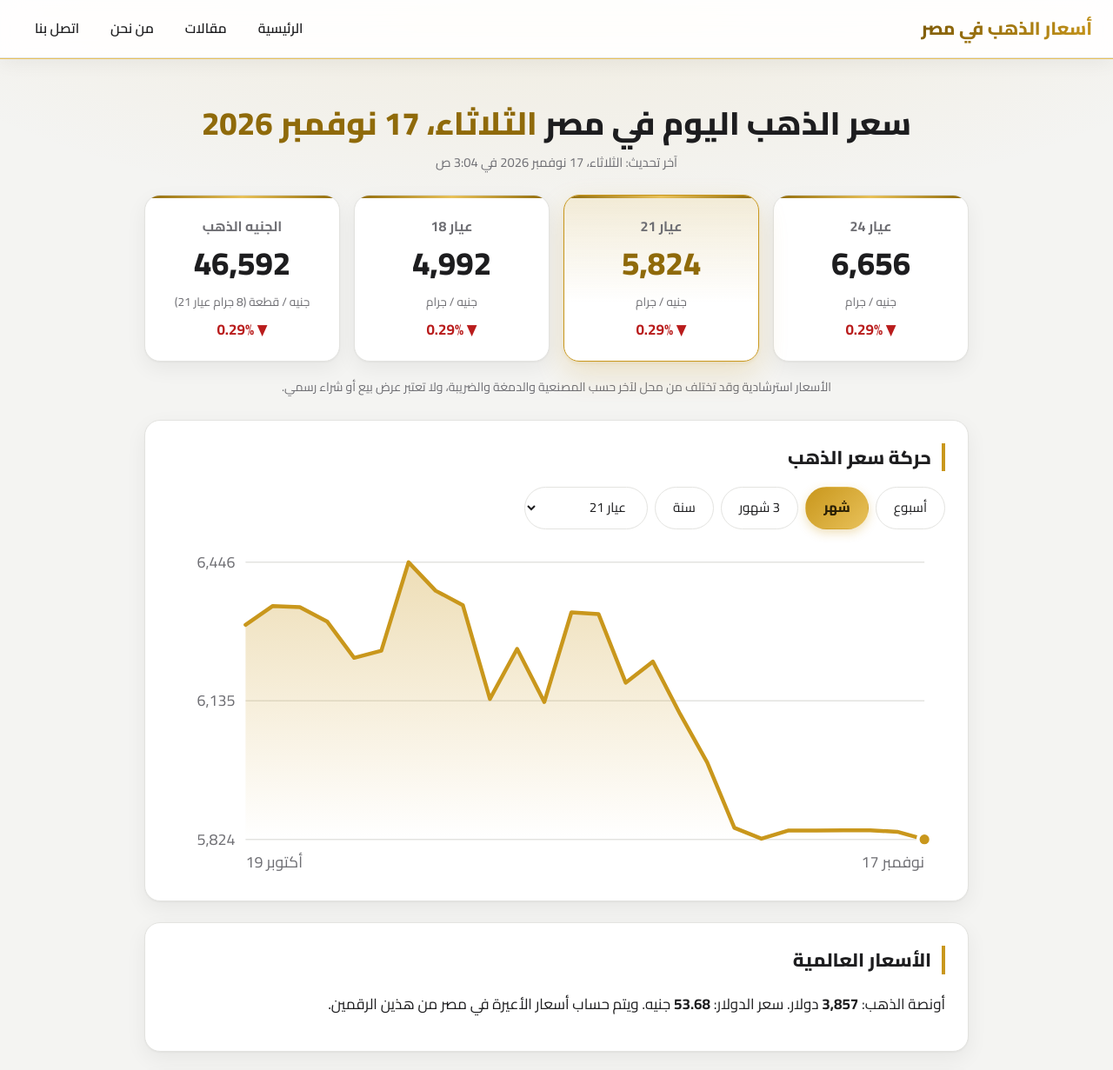
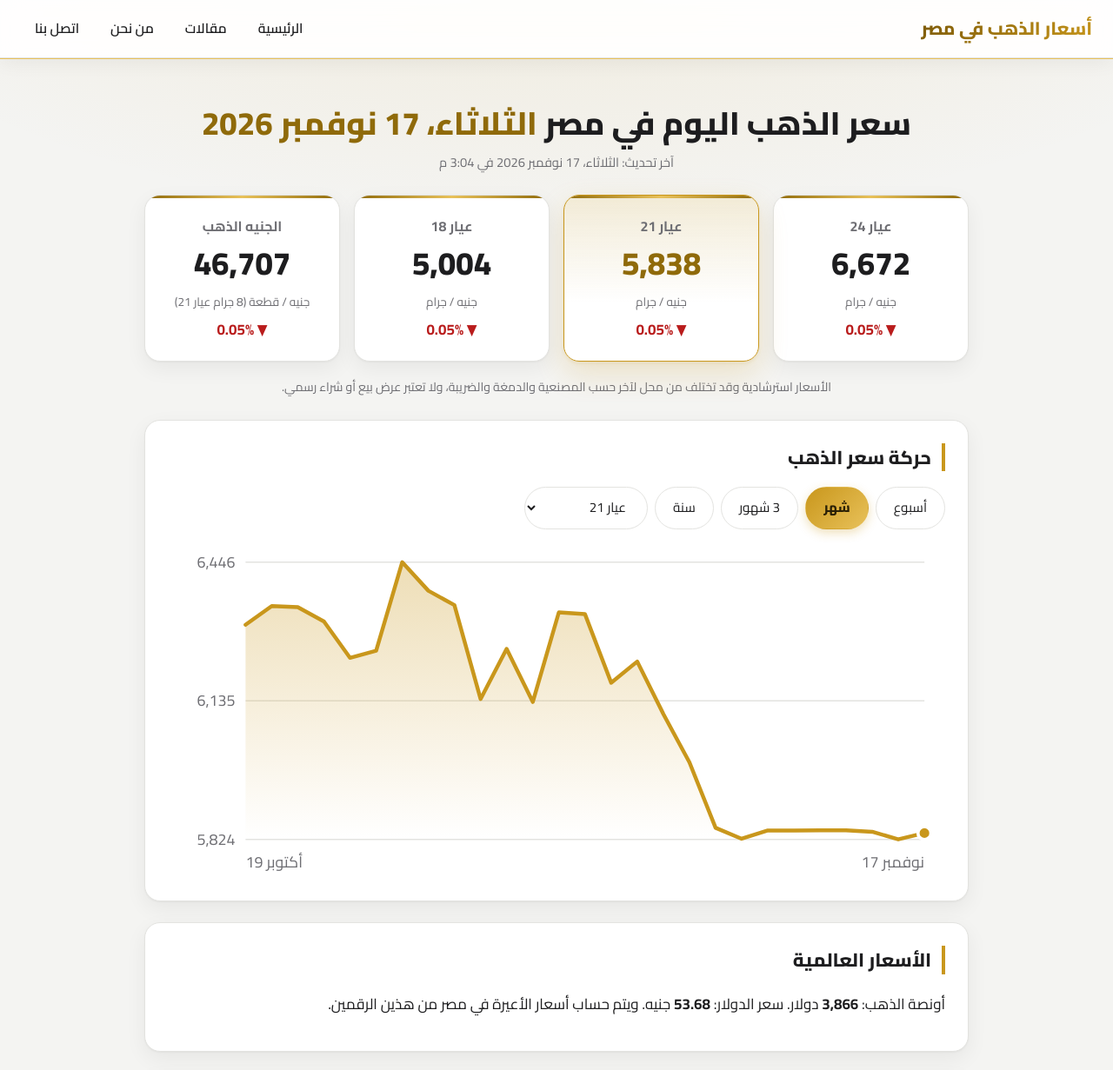
Before and after one commit to egyptgoldpriceeg-tech/gold-egypt, a plain HTML site: page index.html in a window 1280 px wide. Shown: the top 1231 px of the page at 87% size. Drawn offline with Linux system fonts and the light colour scheme.

Commit message:
update prices

```diff
--- a/index.html
+++ b/index.html
@@ -5,7 +5,7 @@
 <link rel="icon" href="/favicon.svg" type="image/svg+xml">
 <meta name='viewport' content='width=device-width,initial-scale=1'>
 <title>سعر الذهب اليوم في مصر الثلاثاء، 17 نوفمبر 2026</title>
-<meta name='description' content='سعر الذهب اليوم الثلاثاء، 17 نوفمبر 2026: عيار 21 بـ 5,824 جنيه، عيار 24 بـ 6,656، عيار 18 بـ 4,992، والجنيه الذهب 46,592 جنيه.'>
+<meta name='description' content='سعر الذهب اليوم الثلاثاء، 17 نوفمبر 2026: عيار 21 بـ 5,838 جنيه، عيار 24 بـ 6,672، عيار 18 بـ 5,004، والجنيه الذهب 46,707 جنيه.'>
 <link rel='canonical' href='https://gold-egypt-2wf.pages.dev/'>
 <meta name='theme-color' content='#b8860b'>
 <meta property='og:type' content='website'>
@@ -34,14 +34,14 @@
 <main>
 <section class='hero'>
 <h1>سعر الذهب اليوم في مصر <span id='today'>الثلاثاء، 17 نوفمبر 2026</span></h1>
-<p id='upd'>آخر تحديث: الثلاثاء، 17 نوفمبر 2026 في 3:04 ص</p>
+<p id='upd'>آخر تحديث: الثلاثاء، 17 نوفمبر 2026 في 3:04 م</p>
 <p class='note' id='stale' hidden>تنبيه: لم يتم تحديث الأسعار منذ فترة، وقد تكون قديمة. تحقق من السعر لدى البائع.</p>
 </section>
 <section class='cards'>
-<div class='card' id='g24'><span>عيار 24</span><b>6,656</b><small>جنيه / جرام</small><i></i></div>
-<div class='card main' id='g21'><span>عيار 21</span><b>5,824</b><small>جنيه / جرام</small><i></i></div>
-<div class='card' id='g18'><span>عيار 18</span><b>4,992</b><small>جنيه / جرام</small><i></i></div>
-<div class='card' id='pound'><span>الجنيه الذهب</span><b>46,592</b><small>جنيه / قطعة (8 جرام عيار 21)</small><i></i></div>
+<div class='card' id='g24'><span>عيار 24</span><b>6,672</b><small>جنيه / جرام</small><i></i></div>
+<div class='card main' id='g21'><span>عيار 21</span><b>5,838</b><small>جنيه / جرام</small><i></i></div>
+<div class='card' id='g18'><span>عيار 18</span><b>5,004</b><small>جنيه / جرام</small><i></i></div>
+<div class='card' id='pound'><span>الجنيه الذهب</span><b>46,707</b><small>جنيه / قطعة (8 جرام عيار 21)</small><i></i></div>
 </section>
 <p class='note'>الأسعار استرشادية وقد تختلف من محل لآخر حسب المصنعية والدمغة والضريبة، ولا تعتبر عرض بيع أو شراء رسمي.</p>
 <section class='box'>
@@ -54,7 +54,7 @@
 </section>
 <section class='box'>
 <h2>الأسعار العالمية</h2>
-<p>أونصة الذهب: <b id='oz'>3,857</b> دولار. سعر الدولار: <b id='fx'>53.68</b> جنيه. ويتم حساب أسعار الأعيرة في مصر من هذين الرقمين.</p>
+<p>أونصة الذهب: <b id='oz'>3,866</b> دولار. سعر الدولار: <b id='fx'>53.68</b> جنيه. ويتم حساب أسعار الأعيرة في مصر من هذين الرقمين.</p>
 </section>
 <div id='guide'>
 <section class='box'>
```
Also changed, not shown: data/prices.json (+1 -1 lines).
